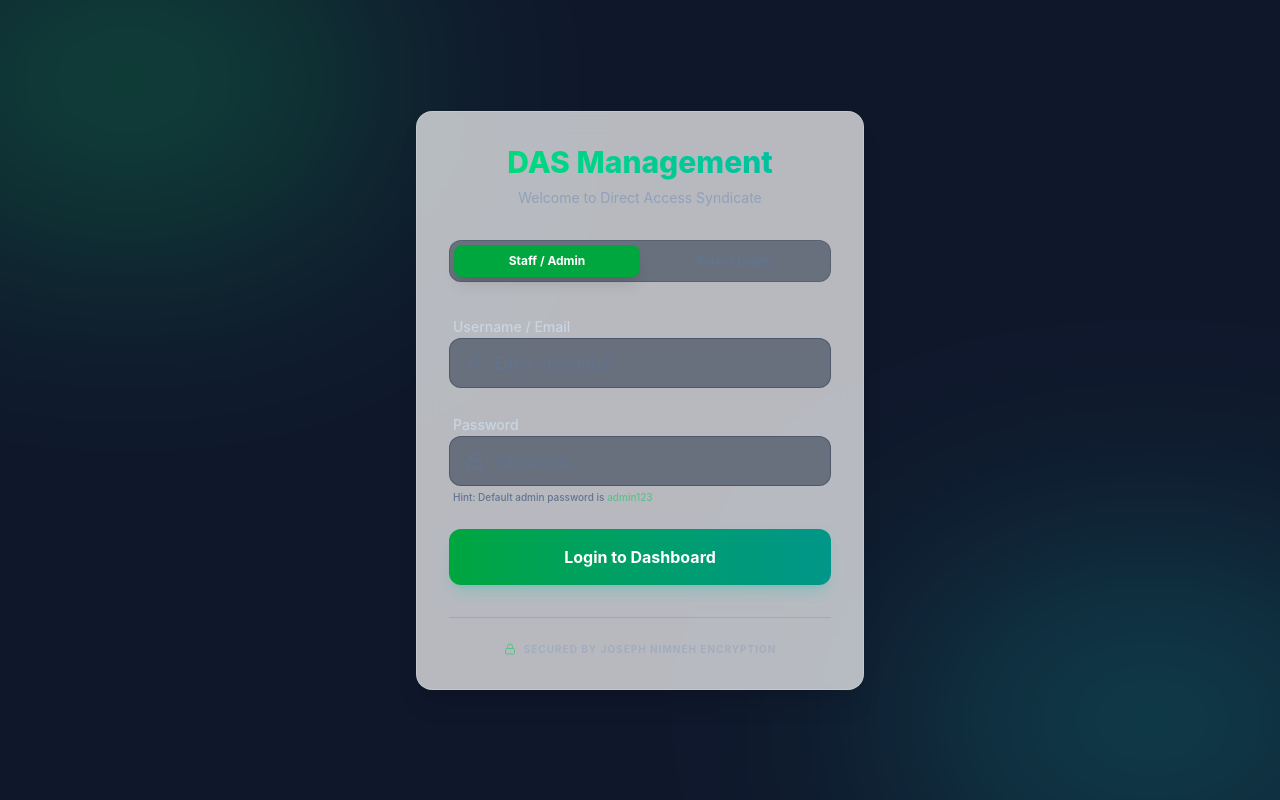
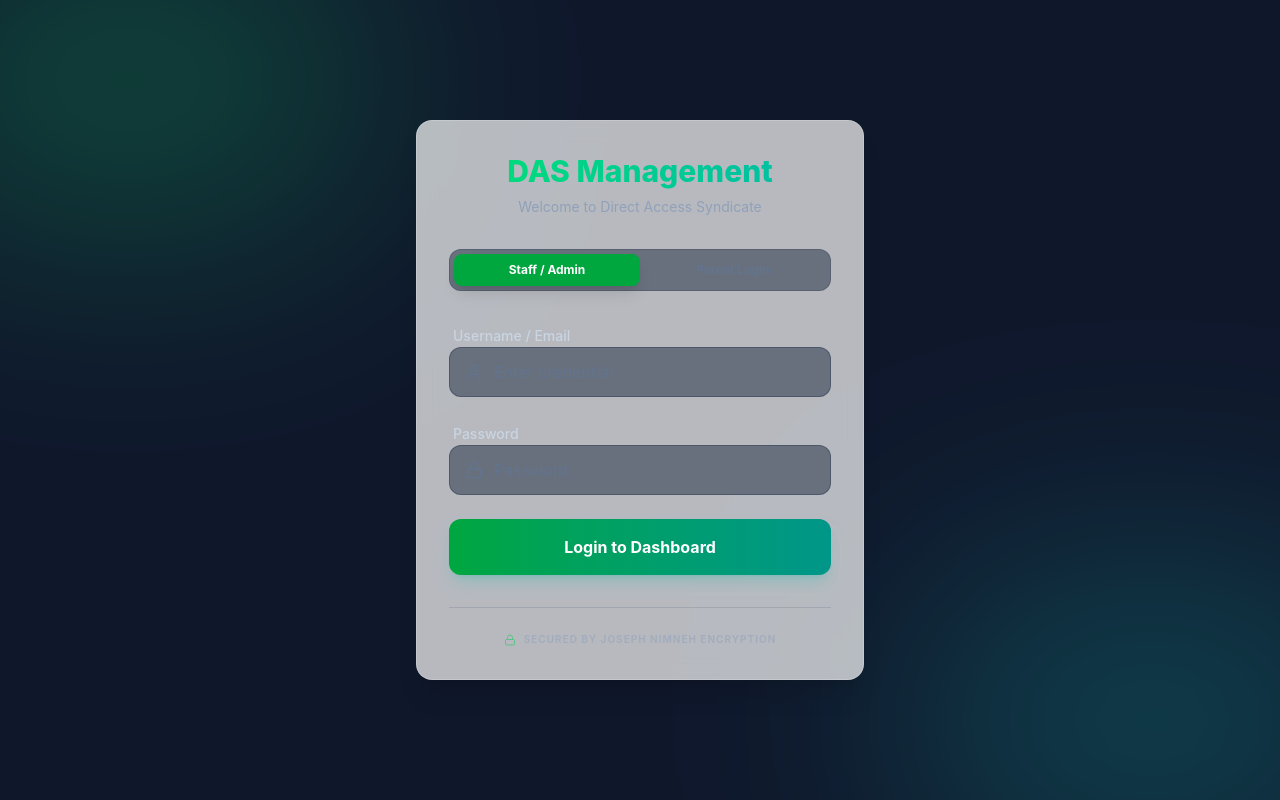
Before and after one commit to brotherJoe-7/direct-access-syndicate, a React (Vite) app in the folder frontend/: page /login in a window 1280 px wide. Built offline with nearby package versions, Linux system fonts and the light colour scheme; no server answers.

Commit message:
chore: full restoration of original Syndicate logo and PWA settings

```diff
--- a/frontend/src/pages/Login.jsx
+++ b/frontend/src/pages/Login.jsx
@@ -129,7 +129,6 @@ const Login = () => {
                   required
                 />
               </div>
-              <p className="text-[10px] text-slate-500 mt-1 ml-1 font-medium">Hint: Default admin password is <span className="text-green-500/50">admin123</span></p>
             </div>
 
             <button
```
Also changed, not shown: frontend/public/manifest.json.
